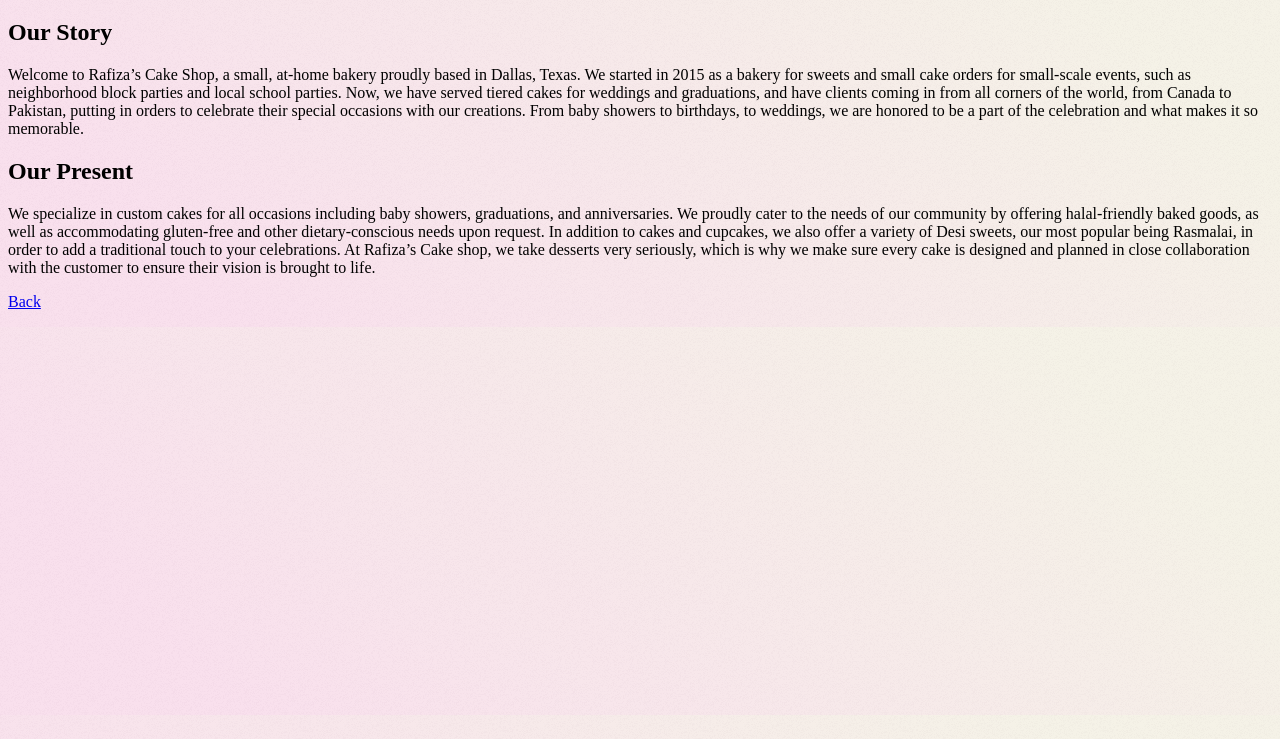
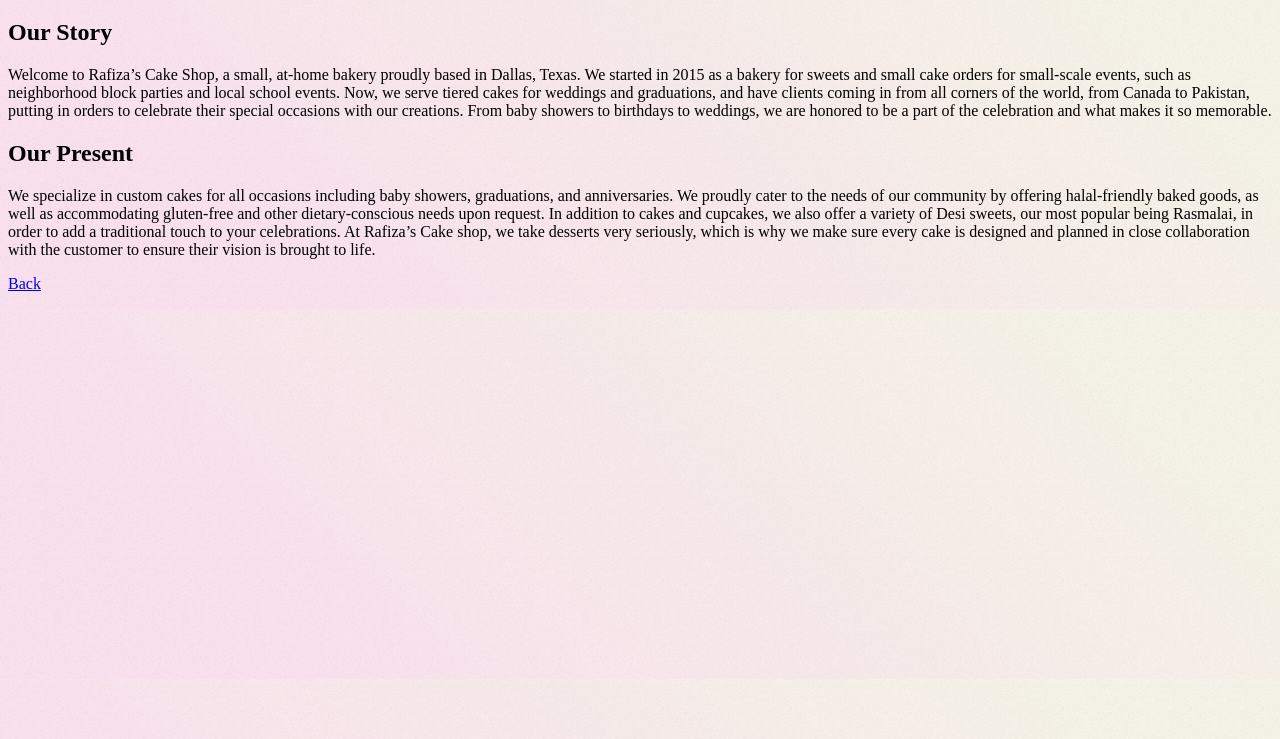
Before and after one commit to fareench/fareench.github.io, a plain HTML site: page about.html in a window 1280 px wide. Shown: the part 61-800 px from the top of the page. Drawn offline with Linux system fonts and the light colour scheme; a web font is replaced by a local one.

Commit message:
updated about page

```diff
--- a/about.html
+++ b/about.html
@@ -9,7 +9,7 @@
         <h1>About Us</h1>
         <h2>Our Story</h2>
         <p>
-            Welcome to Rafiza’s Cake Shop, a small, at-home bakery proudly based in Dallas, Texas. We started in 2015 as a bakery for sweets and small cake orders for small-scale events, such as neighborhood block parties and local school parties. Now, we have served tiered cakes for weddings and graduations, and have clients coming in from all corners of the world, from Canada to Pakistan, putting in orders to celebrate their special occasions with our creations. From baby showers to birthdays, to weddings, we are honored to be a part of the celebration and what makes it so memorable.
+            Welcome to Rafiza’s Cake Shop, a small, at-home bakery proudly based in Dallas, Texas. We started in 2015 as a bakery for sweets and small cake orders for small-scale events, such as neighborhood block parties and local school events. Now, we serve tiered cakes for weddings and graduations, and have clients coming in from all corners of the world, from Canada to Pakistan, putting in orders to celebrate their special occasions with our creations. From baby showers to birthdays to weddings, we are honored to be a part of the celebration and what makes it so memorable.
         </p>
         <h2>Our Present</h2>
         <p>
```
